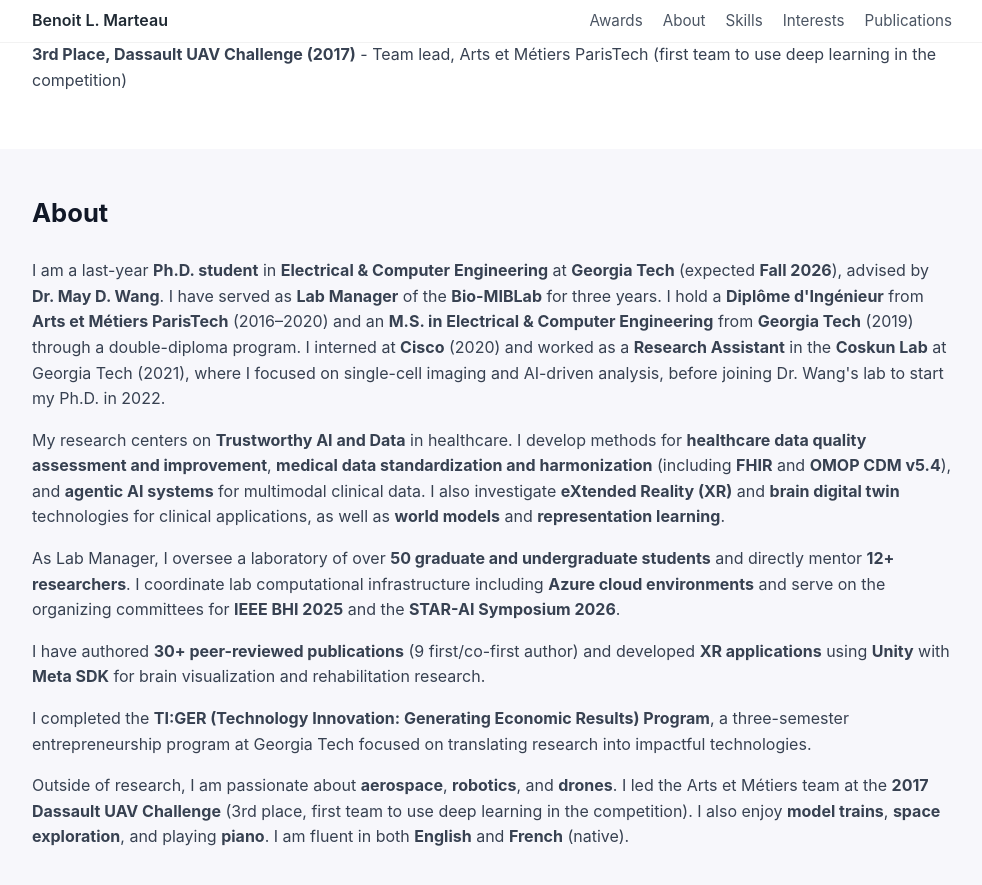
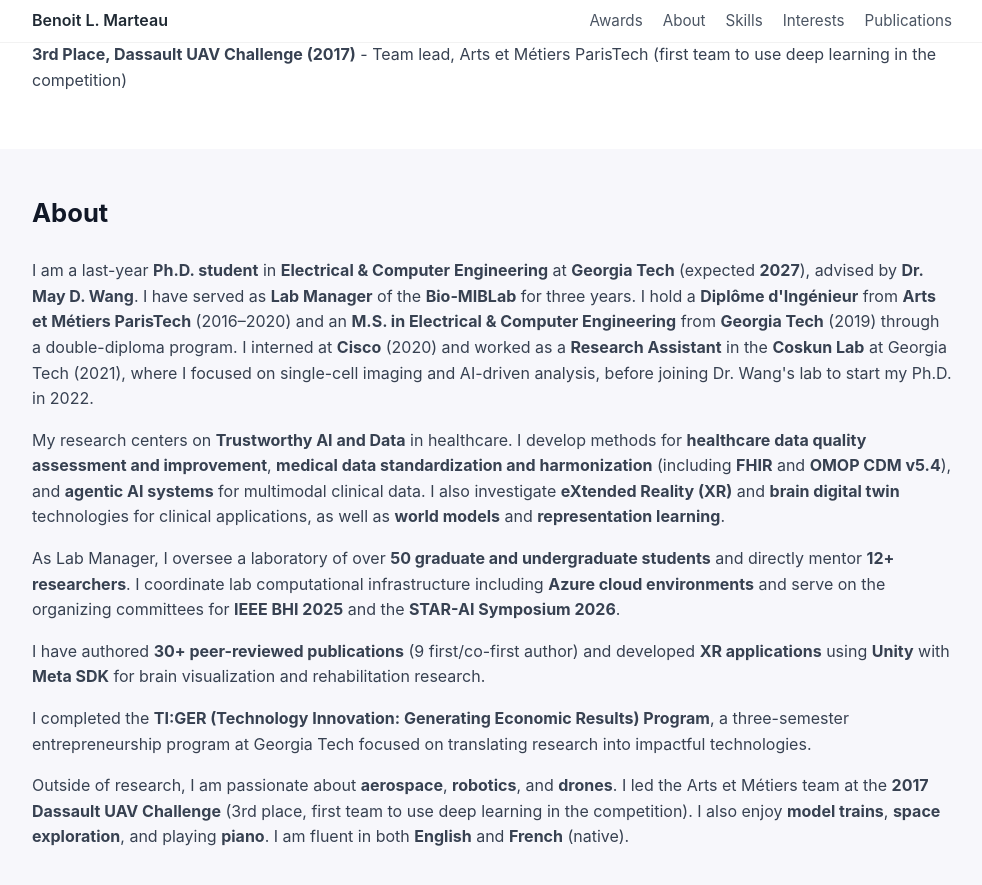
Before and after one commit to benoitmarteau/benoitmarteau.github.io, a Jekyll site: the page built from index.md, in a window 1280 px wide and 900 px high, scrolled down 743 px. Shown: the top 885 px of the window, without its empty margins (148-1130 px from the left). Built offline with Jekyll 4.4.1, drawn with Linux system fonts in a browser that asks for light colours.

Commit message:
Updated resume

```diff
--- a/index.md
+++ b/index.md
@@ -31,7 +31,7 @@ title: "Benoit L. Marteau"
         </li>
       {% endfor %}
       <li class="social-link-item">
-        <a href="{{ '/assets/Resume_FINAL.pdf' | relative_url }}" target="_blank" rel="noopener noreferrer" class="resume-download">
+        <a href="{{ '/assets/Benoit_Marteau_Resume.pdf' | relative_url }}" target="_blank" rel="noopener noreferrer" class="resume-download">
           <i class="fa fa-file-pdf-o" aria-hidden="true"></i>
           <span class="social-name">Resume (PDF)</span>
         </a>
@@ -59,7 +59,7 @@ title: "Benoit L. Marteau"
   <div class="container">
     <h2>About</h2>
     <p>
-      I am a last-year <strong>Ph.D. student</strong> in <strong>Electrical &amp; Computer Engineering</strong> at <strong>Georgia Tech</strong> (expected <strong>Fall 2026</strong>),
+      I am a last-year <strong>Ph.D. student</strong> in <strong>Electrical &amp; Computer Engineering</strong> at <strong>Georgia Tech</strong> (expected <strong>2027</strong>),
       advised by <strong>Dr. May D. Wang</strong>. I have served as <strong>Lab Manager</strong> of the <strong>Bio-MIBLab</strong> for three years.
       I hold a <strong>Diplôme d'Ingénieur</strong> from <strong>Arts et Métiers ParisTech</strong> (2016–2020) and an <strong>M.S. in Electrical &amp; Computer Engineering</strong> from <strong>Georgia Tech</strong> (2019) through a double-diploma program.
       I interned at <strong>Cisco</strong> (2020) and worked as a <strong>Research Assistant</strong> in the <strong>Coskun Lab</strong> at Georgia Tech (2021), where I focused on single-cell imaging and AI-driven analysis, before joining Dr. Wang's lab to start my Ph.D. in 2022.
```
Also changed, not shown: 1 other file.
